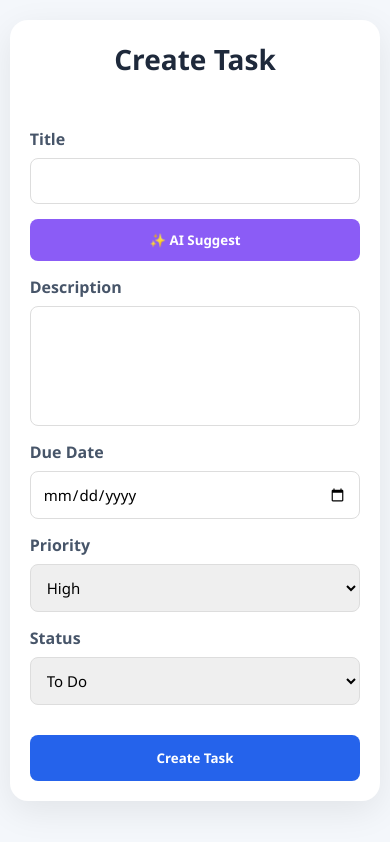
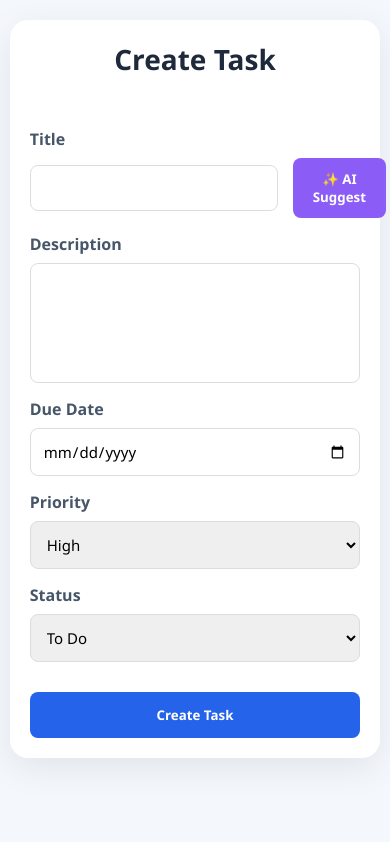
Before and after one commit to sreyas1818/task_manager, a React app in the folder frontend/: page /create in a window 390 px wide. Shown: the top 842 px of the page. Built offline with nearby package versions, Linux system fonts and the light colour scheme; no server answers; the HTML template or start-up script is replaced by a standard one.

Commit message:
mobile view css change

```diff
--- a/frontend/src/App.css
+++ b/frontend/src/App.css
@@ -297,12 +297,27 @@ button{
         margin:20px auto;
     }
 
-    .dashboard-header,
+    ..dashboard-header,
 .task-header,
-    .filters,
 .title-row{
     flex-direction:column;
     align-items:stretch;
+}
+
+.filters{
+    display:grid;
+    grid-template-columns:1fr 1fr auto;
+    gap:10px;
+    align-items:center;
+}
+
+.filters select{
+    width:100%;
+    min-width:0;
+}
+
+.filters button{
+    width:110px;
 }
 
     .header-buttons{
@@ -316,8 +331,6 @@ button{
         flex:1;
     }
 
-    .filters select,
-    .filters button,
     .save-btn,
     .back-btn,
     .ai-btn{
```
Lines whose indentation alone changed are shown as unchanged.
